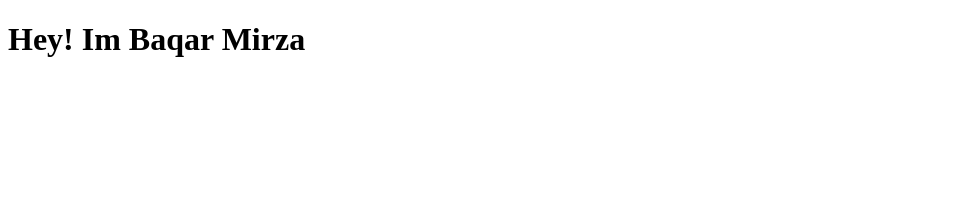
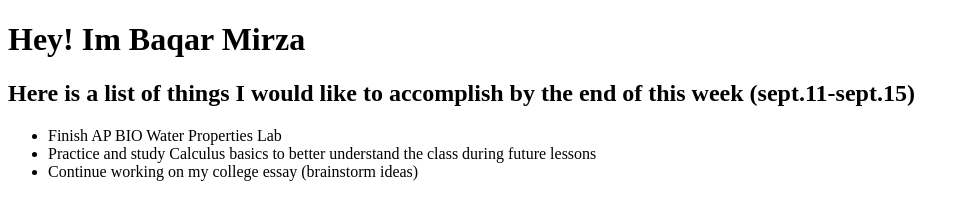
Before and after one commit to baqarmirza1/seniorindex.github.io, a plain HTML site: page index.html in a window 1280 px wide. Shown: the whole page, without its empty margins (0-969 px from the left). Drawn offline with Linux system fonts and the light colour scheme.

Commit message:
Update index.html

```diff
--- a/index.html
+++ b/index.html
@@ -11,8 +11,12 @@
 
 <h1>Hey! Im Baqar Mirza </h1>
 
-
-
+<h2>Here is a list of things I would like to accomplish by the end of this week (sept.11-sept.15)</h2>
+<ul>
+  <li>Finish AP BIO Water Properties Lab</li>
+  <li>Practice and study Calculus basics to better understand the class during future lessons</li>
+  <li>Continue working on my college essay (brainstorm ideas)</li>
+</ul>
 
 
 
```
